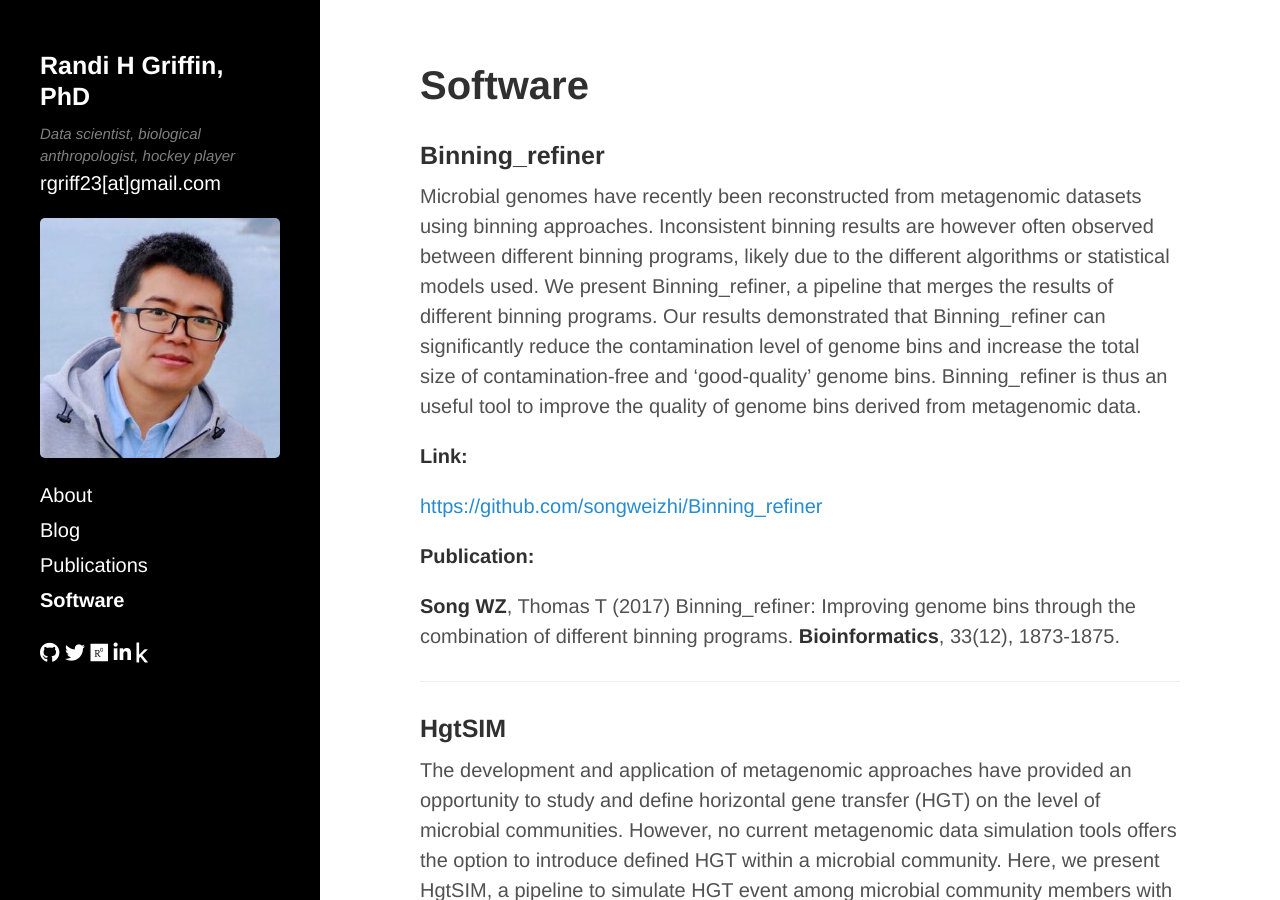
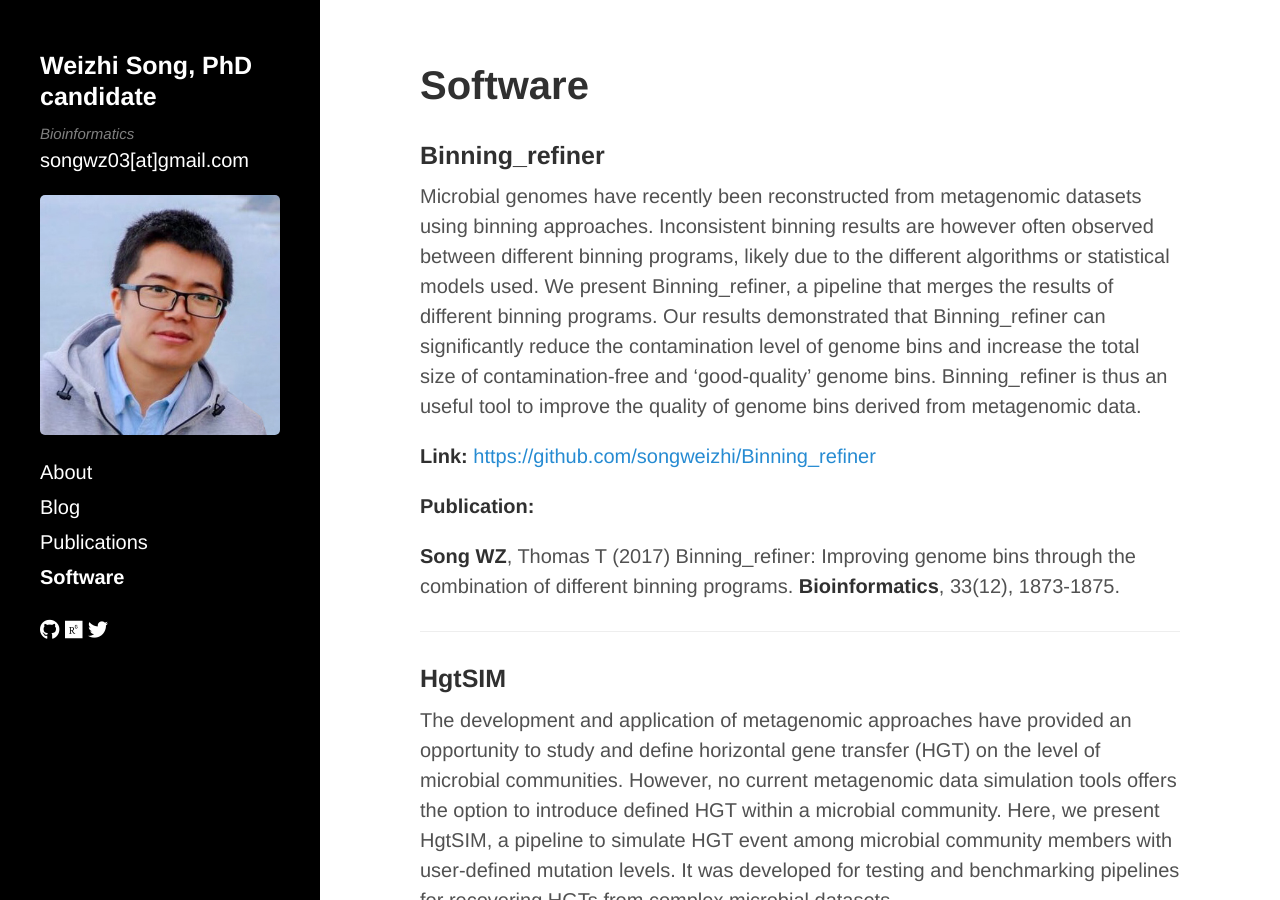
Before and after one commit to songweizhi/songweizhi.github.io, a Jekyll site: the page built from software.md, in a window 1280 px wide and 900 px high. Built offline with Jekyll 4.4.1, drawn with Linux system fonts in a browser that asks for light colours; nearby versions of some CDN libraries.

Commit message:
Initial commit

```diff
--- a/_includes/sidebar.html
+++ b/_includes/sidebar.html
@@ -1,10 +1,10 @@
 <div class="sidebar">
   <div class="container sidebar-sticky">
     <div class="sidebar-about">
-      <h3><a class="">Randi H Griffin, PhD</a></h3>
+      <h3><a class="">Weizhi Song, PhD candidate</a></h3>
       <p style="font-size:15px">
-      <i>Data scientist, biological anthropologist, hockey player</i><br />
-      <a class="lead">rgriff23[at]gmail.com</a>
+      <i>Bioinformatics</i><br />
+      <a class="lead">songwz03[at]gmail.com</a>
       </p>
       <img src="/assets/images/profile.jpg"/>
     </div>
--- a/_includes/social.html
+++ b/_includes/social.html
@@ -3,6 +3,12 @@
   {% if site.github_username %}
   <a href="https://github.com/{{ site.github_username }}">
     <i class="fab fa-github"></i>
+  </a>
+  {% endif %}
+
+  {% if site.researchgate_username %}
+  <a href="https://www.researchgate.net/profile/{{ site.researchgate_username }}">
+    <i class="fab fa-researchgate"></i>
   </a>
   {% endif %}
 
@@ -12,22 +18,4 @@
   </a>
   {% endif %}
 
-  {% if site.researchgate_username %}
-  <a href="https://www.researchgate.net/profile/{{ site.researchgate_username }}">
-    <i class="fab fa-researchgate"></i>
-  </a>
-  {% endif %}
-
-  {% if site.linkedin_username %}
-  <a href="https://www.linkedin.com/in/{{ site.linkedin_username }}">
-    <i class="fab fa-linkedin-in"></i>
-  </a>
-  {% endif %}
-
-  {% if site.kaggle_username %}
-  <a href="https://www.kaggle.com/{{ site.kaggle_username }}">
-    <i class="fab fa-kaggle"></i>
-  </a>
-  {% endif %}
-
 </div>
--- a/software.md
+++ b/software.md
@@ -9,7 +9,6 @@ title: Software
 Microbial genomes have recently been reconstructed from metagenomic datasets using binning approaches. Inconsistent binning results are however often observed between different binning programs, likely due to the different algorithms or statistical models used. We present Binning_refiner, a pipeline that merges the results of different binning programs. Our results demonstrated that Binning_refiner can significantly reduce the contamination level of genome bins and increase the total size of contamination-free and ‘good-quality’ genome bins. Binning_refiner is thus an useful tool to improve the quality of genome bins derived from metagenomic data.
 
 **Link:**
-
 [https://github.com/songweizhi/Binning_refiner](https://github.com/songweizhi/Binning_refiner)
 
 **Publication:**
```
